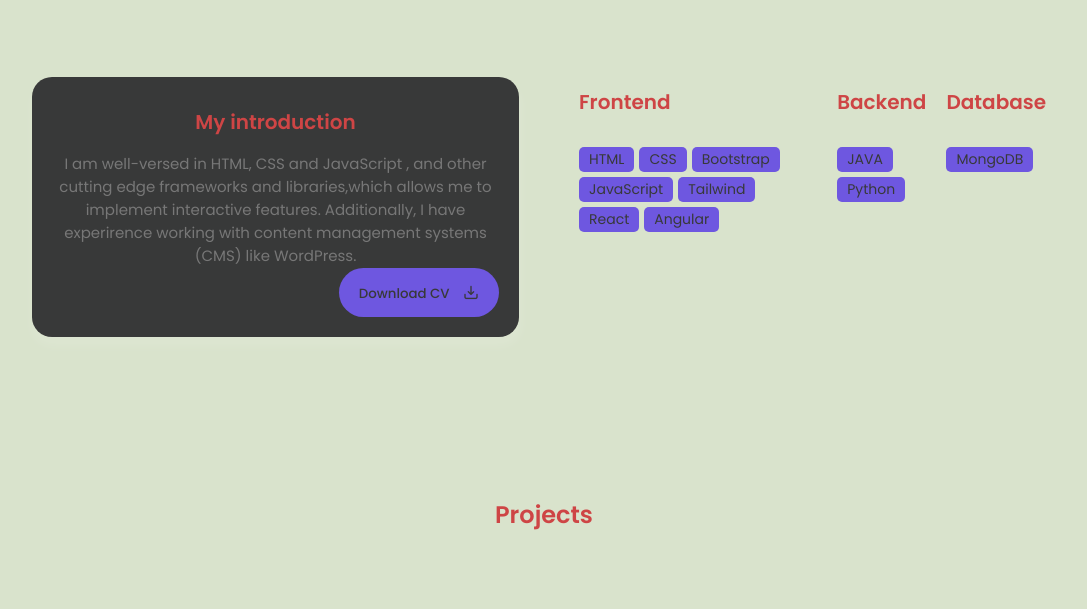
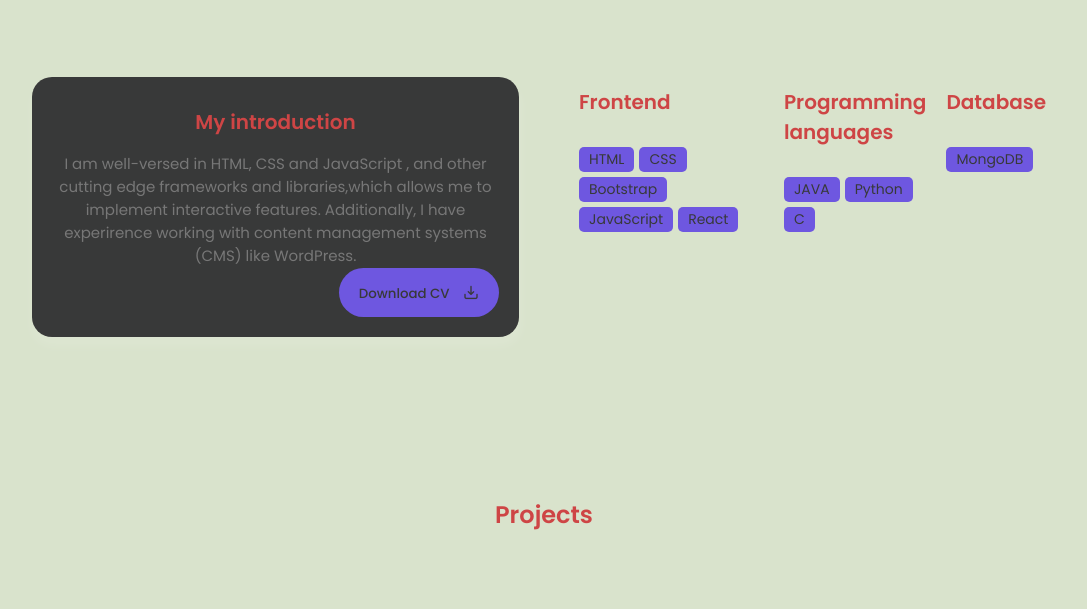
Before and after one commit to Arjunsiva5/portfolio-website, a plain HTML site: page index.html in a window 1280 px wide. Shown: the part 918-1527 px from the top of the page, without its empty margins (96-1183 px from the left). Drawn offline with nearby package versions, Linux system fonts and the light colour scheme.

Commit message:
feat::changed the skills

```diff
--- a/index.html
+++ b/index.html
@@ -127,20 +127,18 @@
                         <span>CSS</span>
                         <span>Bootstrap</span>
                         <span>JavaScript</span>
-                        <span>Tailwind</span>
                         <span>React</span>
-                        <span>Angular</span>
                     </div>
                 </div>
                 <div class="skills-box">
                     <div class="skills-header">
-                        <h3>Backend</h3>
+                        <h3>Programming languages</h3>
                     </div>
                     <div class="skills-list">
                         <!--span>PHP</span-->
                         <span>JAVA</span>
                         <span>Python</span>
-                        <!--span>C++</span-->
+                        <span>C</span>
                     </div>
                 </div>
                 <div class="skills-box">
--- a/scripts.js
+++ b/scripts.js
@@ -33,7 +33,7 @@ function myMenuFunction(){
 
 /* ----- TYPING EFFECT ----- */
  var typingEffect = new Typed(".typedText",{
-    strings : ["Arjun","Frontend Developer","UI Designer"],
+    strings : ["Arjun","Frontend Developer"],
     loop : true,
     typeSpeed : 100,
     backSpeed : 80,
```
